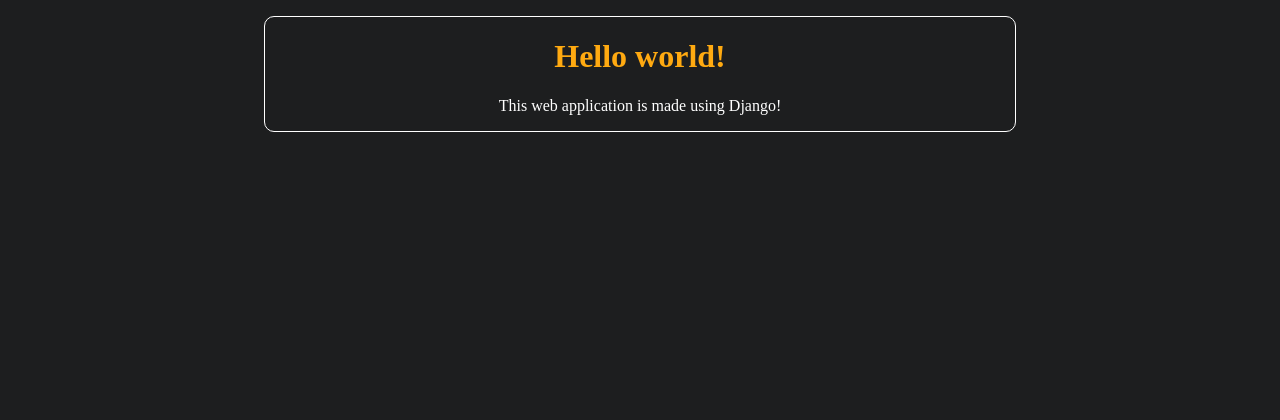
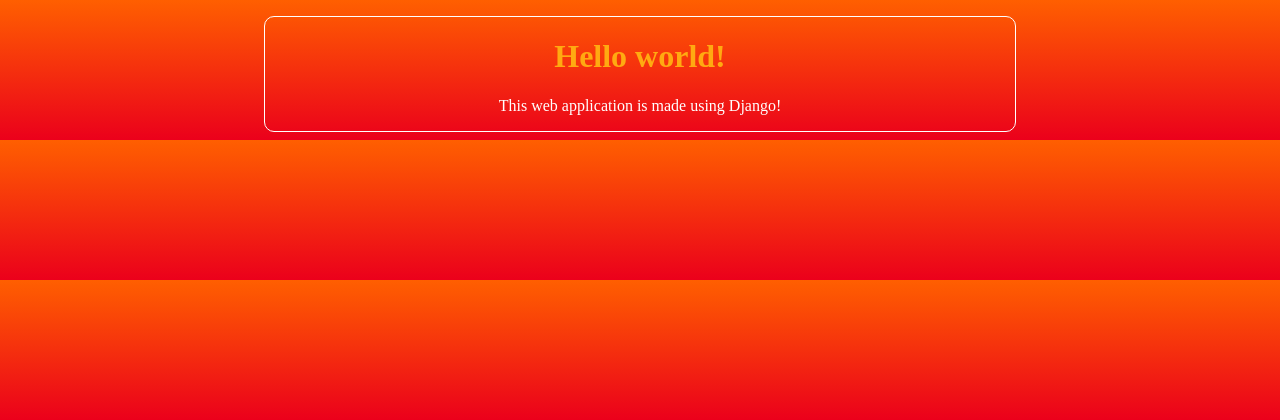
Before and after one commit to x00174641/MastercardHerokuWebApp, a Django app: page / in a window 1280 px wide. Shown: the top 420 px of the page. Run offline with Django 4.2, Linux system fonts and the light colour scheme.

Commit message:
Update style.css

```diff
--- a/static/css/style.css
+++ b/static/css/style.css
@@ -1,5 +1,7 @@
 body {
-    background-color: rgb(29, 30, 31);
+    background-color: #FF5F00;
+    background-image: linear-gradient(#FF5F00, #EB001B);
+;
 }
 h1 {
     color: #fa1;
```
